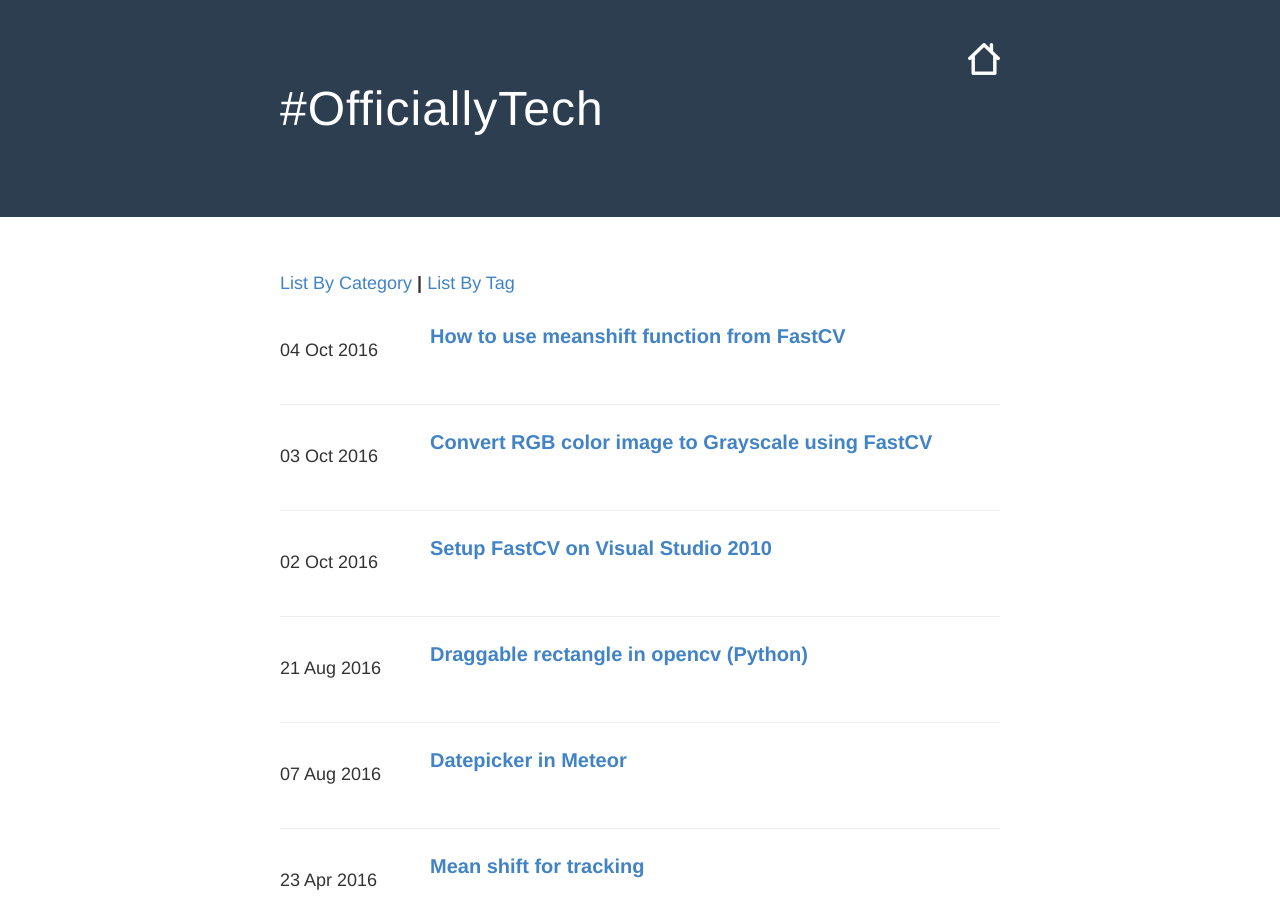
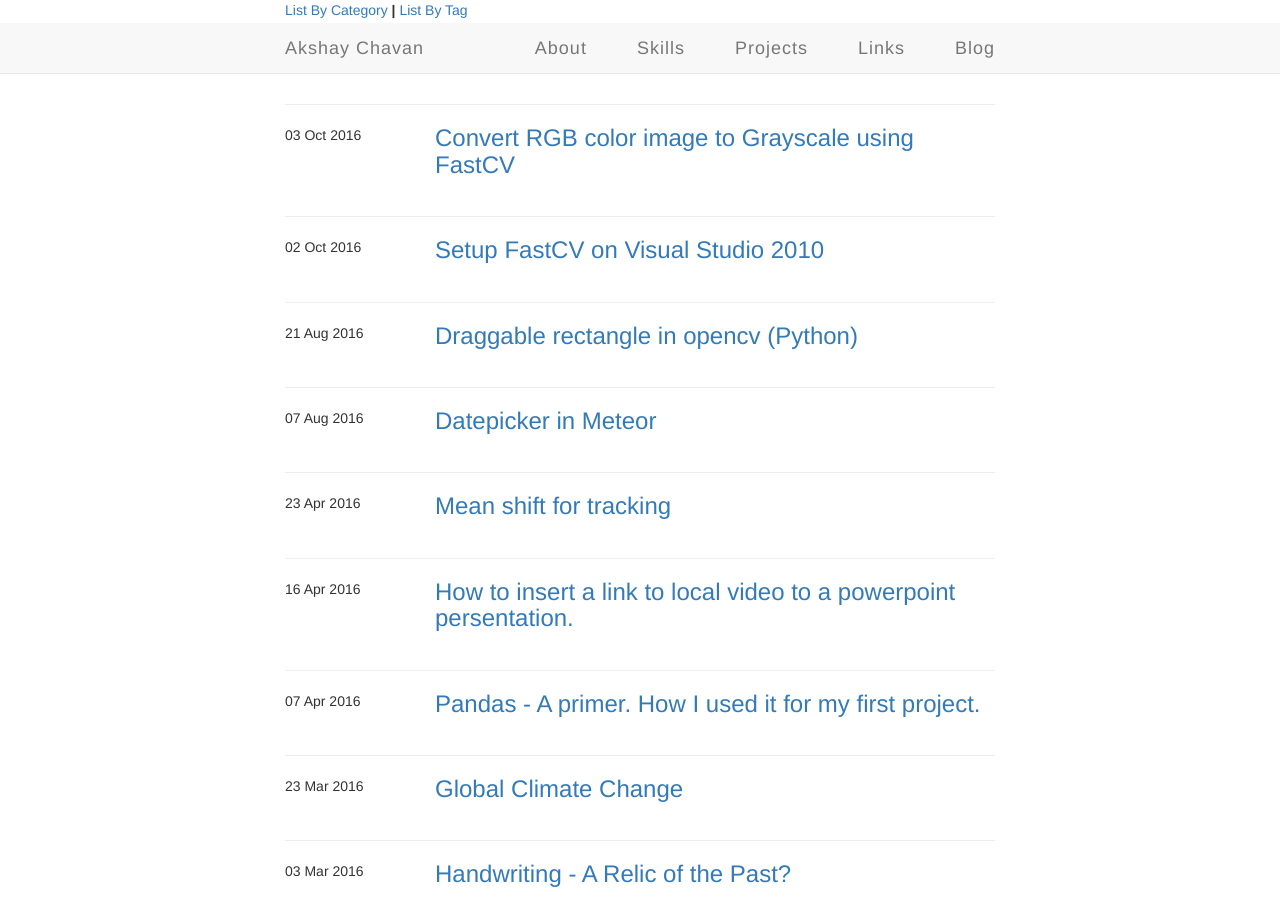
Before and after one commit to arccoder/arccoder.github.io, a Jekyll site: the page built from blog/index.html, in a window 1280 px wide and 900 px high. Built offline with Jekyll 4.4.1, drawn with Linux system fonts in a browser that asks for light colours; nearby versions of some CDN libraries; library files that are not in the unit come from our copies.

Commit message:
replaced the masthead with the navigation bar

```diff
--- a/_layouts/default.html
+++ b/_layouts/default.html
@@ -11,33 +11,62 @@
     <link rel="stylesheet" type="text/css" href="/style.css" />
     <link rel="alternate" type="application/rss+xml" title="{{ site.name }} - {{ site.description }}" href="/feed.xml" />
 
-    <!-- Created with Jekyll Now - http://github.com/barryclark/jekyll-now -->
+    <!-- Bootstrap Core CSS - Uses Bootswatch Flatly Theme: http://bootswatch.com/flatly/ -->
+    <link href="css/bootstrap.css" rel="stylesheet">
+    <!-- Custom CSS -->
+    <link href="css/freelancer.css" rel="stylesheet">
+
   </head>
 
   <body>
-    <div class="wrapper-masthead">
-      <div class="container">
-        <header class="masthead clearfix">
-          <!--
-          <a href="{{ site.baseurl }}/" class="site-avatar"><img src="{{ site.avatar }}" /></a>
-          -->
 
-          <div class="site-info">
-            <h1 class="site-name"><a href="/blog/">{{ site.name }}</a></h1>
-            <!--<p class="site-description">{{ site.description }}</p>-->
-            <br>
-          </div>
+    <!-- Navigation -->
+    <nav class="navbar navbar-default navbar-fixed-top">
+        <div class="container">
 
-          <nav>
-            <!--<a href="{{ site.baseurl }}/">Blog</a>-->
-            <a href="http://www.akshaychavan.com/" target="_blank">
-              <img src="/blog/images/home64_2.png" alt="Home Site" style="width:32px;height:32px;">
-            </a>
-          </nav>
+            <!-- Brand and toggle get grouped for better mobile display -->
+            <div class="navbar-header page-scroll">
+                <button class="navbar-toggle"
+                        data-target="#bs-example-navbar-collapse-1"
+                        data-toggle="collapse" type="button">
+                    <span class="sr-only">Toggle navigation</span>
+                    <span class="icon-bar"></span>
+                    <span class="icon-bar"></span>
+                    <span class="icon-bar"></span>
+                </button>
+                <a class="navbar-brand" href="#page-top">Akshay Chavan</a>
+            </div>
 
-        </header>
-      </div>
-    </div>
+            <!-- Collect the nav links, forms, and other content for toggling -->
+            <div class="collapse navbar-collapse" id="bs-example-navbar-collapse-1">
+                <ul class="nav navbar-nav navbar-right">
+                    <li class="hidden">
+                        <a href="#page-top"></a>
+                    </li>
+                    <li class="page-scroll">
+                        <a href="#about">About</a>
+                    </li>
+                    <li class="page-scroll">
+                        <a href="#skills">Skills</a>
+                    </li>
+                    <li class="page-scroll">
+                        <a href="#portfolio">Projects</a>
+                    </li>
+                    <li class="page-scroll">
+                        <a href="#links">Links</a>
+                    </li>
+                    <li class="page-scroll">
+                        <a href="blog/"
+                           target="_blank">
+                            Blog
+                        </a>
+                    </li>
+                </ul>
+            </div>
+            <!-- /.navbar-collapse -->
+        </div>
+        <!-- /.container-fluid -->
+    </nav>
 
     <div id="main" role="main" class="container">
       {{ content }}
```
